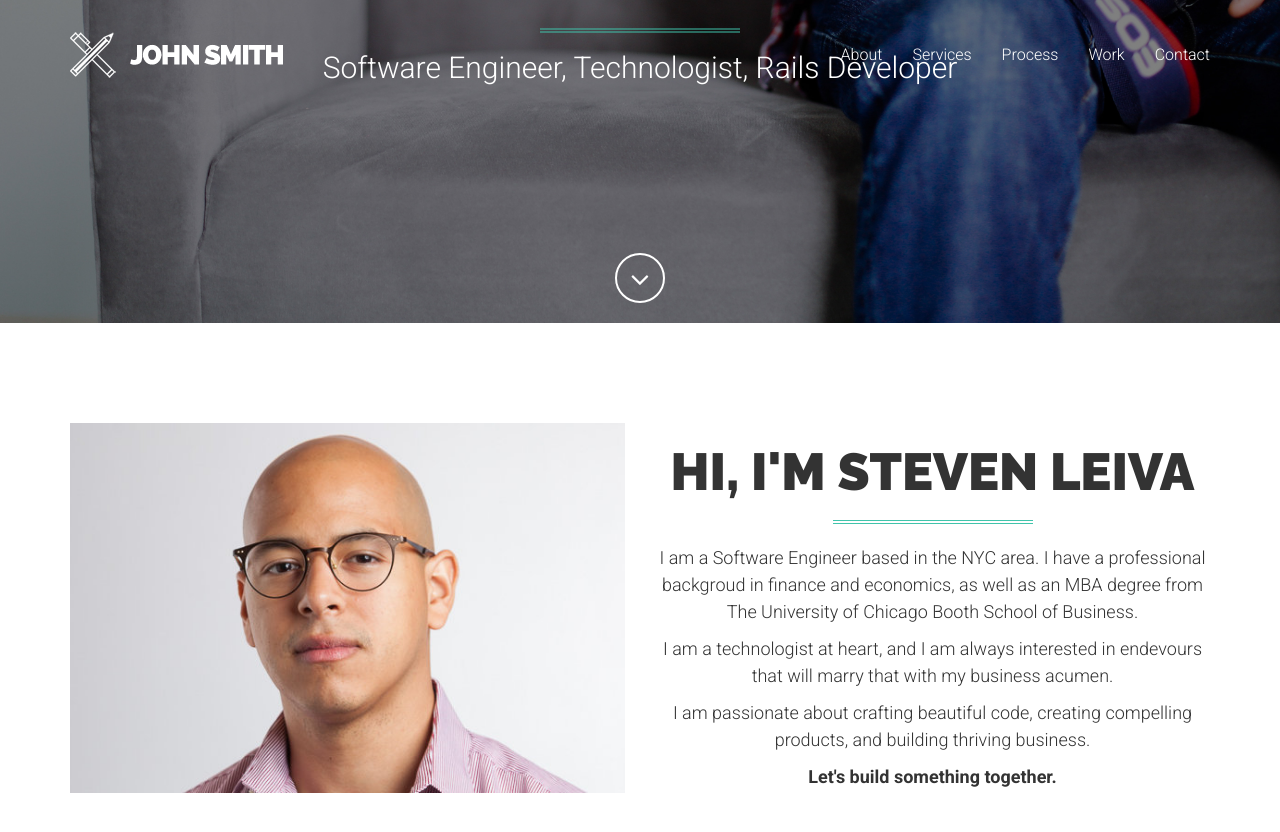
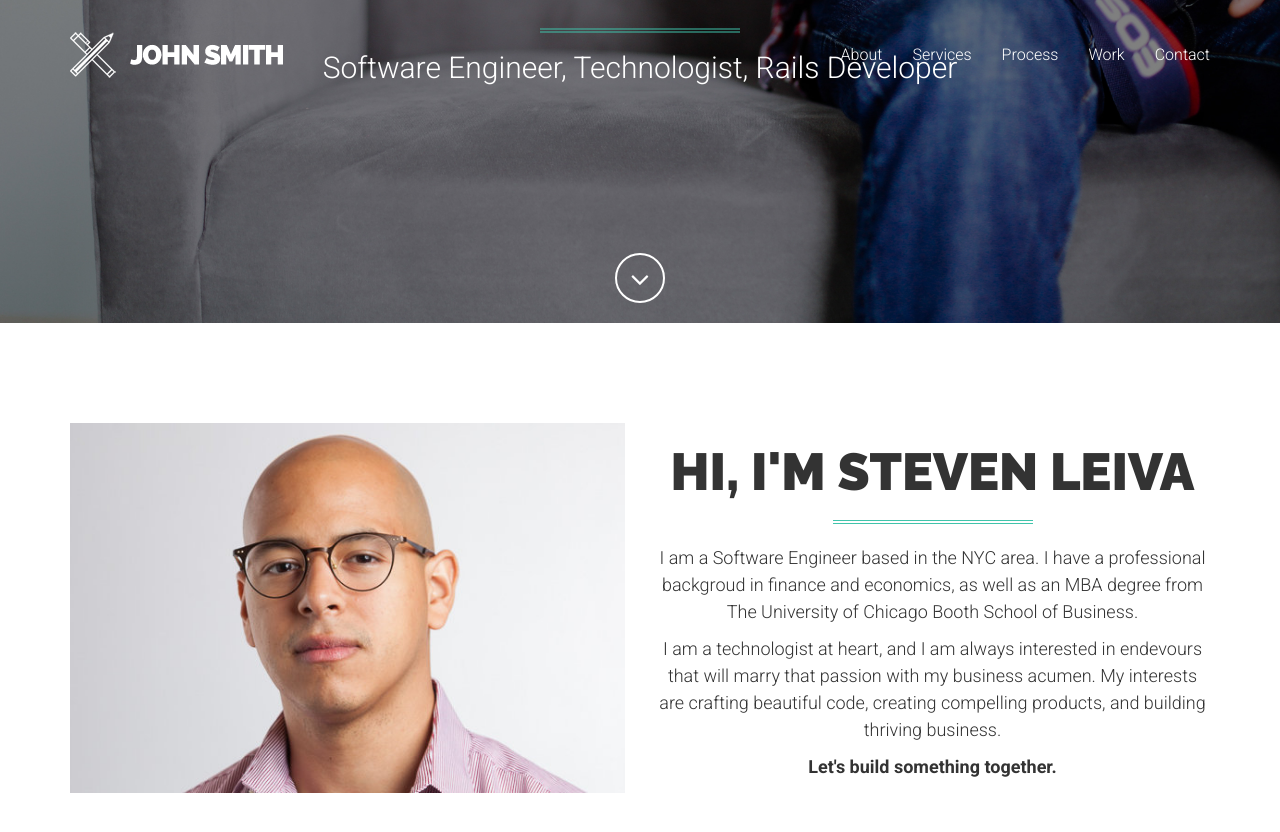
Before and after one commit to StevenXL/stevenxl.github.io, a Jekyll site: the page built from index.html, in a window 1280 px wide and 900 px high, scrolled down 577 px. Shown: the top 832 px of the window. Built offline with Jekyll 4.4.1, drawn with Linux system fonts in a browser that asks for light colours; Markdown is read by kramdown in place of the engine named in the settings.

```diff
--- a/index.html
+++ b/index.html
@@ -27,10 +27,9 @@
         University of Chicago Booth School of Business.</p>
 
         <p>I am a technologist at heart, and I am always interested in endevours
-        that will marry that with my business acumen.</p>
-
-        <p>I am passionate about crafting beautiful code, creating compelling
-        products, and building thriving business.</p>
+        that will marry that passion with my business acumen. My interests are
+        crafting beautiful code, creating compelling products, and building
+        thriving business.</p>
 
         <p><strong>Let's build something together.</strong></p>
       </div>
```
